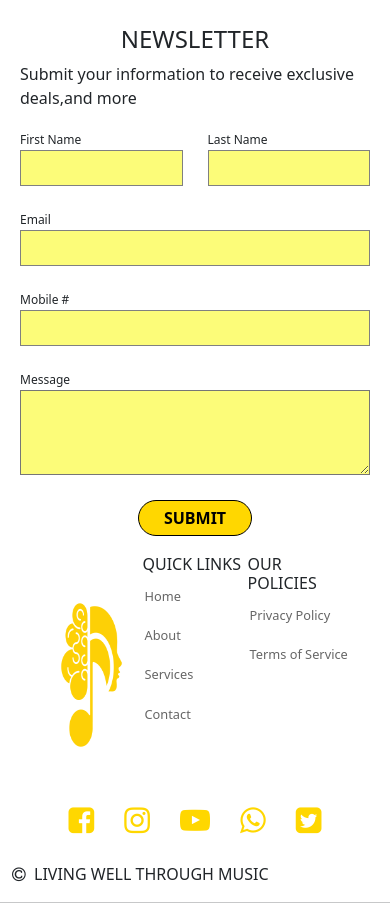
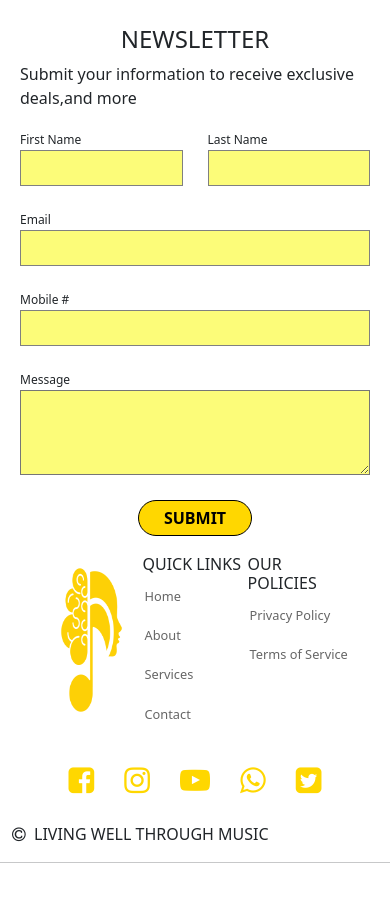
Before and after one commit to mohsin-ux/livingwellthroughmusic.com, a plain HTML site: page footer/footer.html in a window 390 px wide. After the commit the page ends 879 px from the top, so only its background shows below. Drawn offline with nearby package versions, Linux system fonts and the light colour scheme.

Commit message:
complete

```diff
--- a/about/about_responsive.css
+++ b/about/about_responsive.css
@@ -41,6 +41,10 @@
     height: 170px;
   }
 }
+
+
+
+
 @media (max-width: 425px) {
   .about-me .box{
     flex-direction: column;
--- a/footer/footer_responsive.css
+++ b/footer/footer_responsive.css
@@ -14,32 +14,28 @@
 
 @media (max-width: 1225px) and (min-width: 768px) {
 }
-@media (max-width: 768px) and (min-width: 425px) {
+
+
+@media (max-width: 768px){
   .footer .box {
     display: flex;
-    /* align-items: center; */
     justify-content: center;
     flex-wrap: wrap;
-    /* height: 10000px; */
   }
   .footer .box .child-4 {
-    /* display: block; */
     order: -1;
     width: 100%;
-    height: 100px;
-    height: 530px;
+    height: auto;
   }
   .footer .box .child-1 {
     width: 30%;
-    height: 200px;
   }
   .footer .box .child-2 {
     width: 30%;
-    /* height: 200px; */
   }
   .footer .box .child-3 {
     width: 30%;
-    /* height: 300px; */
+    height: auto;
   }
   .footer img {
     width: 150%;
@@ -55,38 +51,6 @@
 
 
 @media (max-width: 425px) {
-  .footer .box {
-    display: flex;
-    align-items: center;
-    justify-content: center;
-    flex-wrap: wrap;
-  }
-  .footer .box .child-4 {
-    order: -1;
-    width: 100%;
-    height: auto;
-  }
-  .footer .box .child-1 {
-    width: 30%;
-    height: 200px;
-  }
-  .footer .box .child-2 {
-    width: 30%;
-  }
-  .footer .box .child-3 {
-    width: 30%;
-  }
-  .footer img {
-    width: 150%;
-    height: 250px;
-    margin: -30px 0 0 -25px;
-  }
-  .footer .innerbox {
-    height: 250px;
-  }
-  .footer .display {
-    display: block;
-  }
 
   .footer li{
     font-size: 0.8rem;
--- a/navbar/navbar_responsive.css
+++ b/navbar/navbar_responsive.css
@@ -28,7 +28,6 @@
   }
   .navbar.item1 ul li {
     margin: 0 10px 0 80px;
-    background-color: red;
     padding: 0;
   }
 
```
Also changed, not shown: contact_us/contact.html (+1 -1 lines), contact_us/contact_responsive.css (+5 -2 lines).
